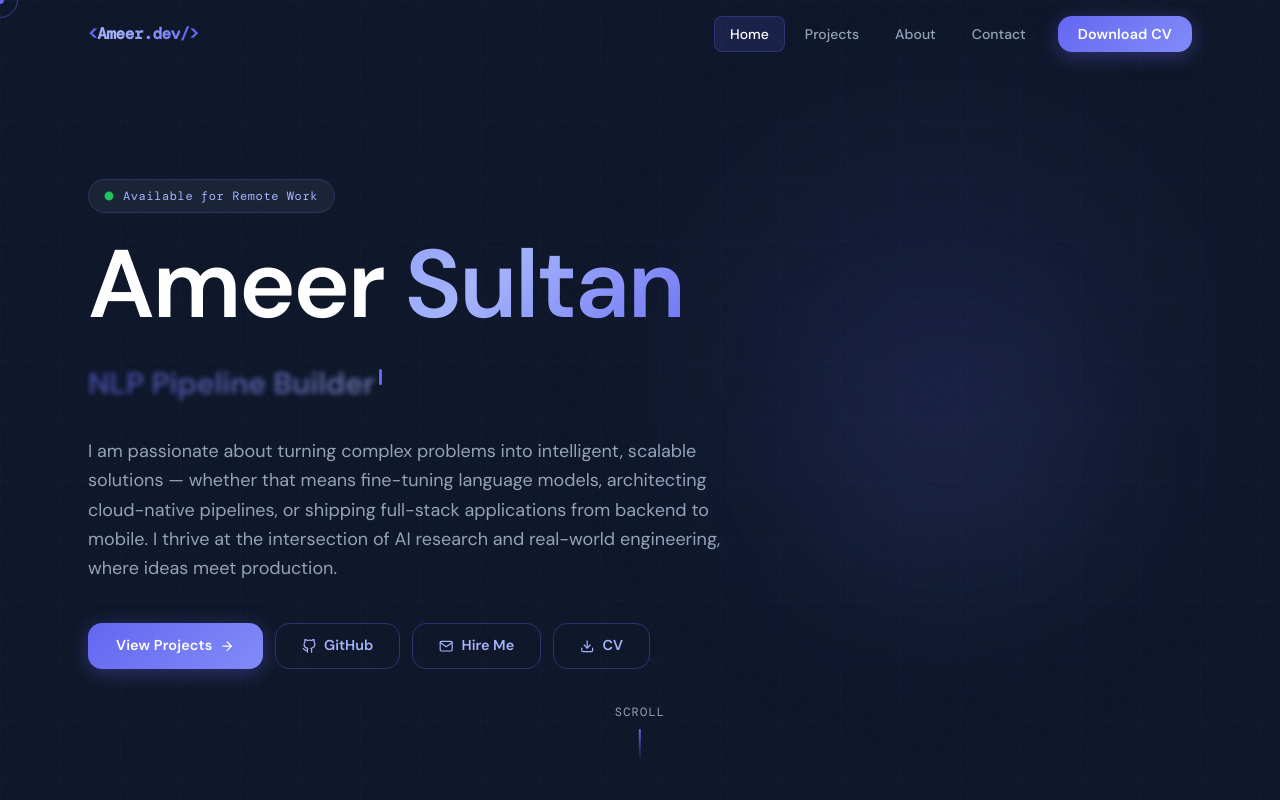
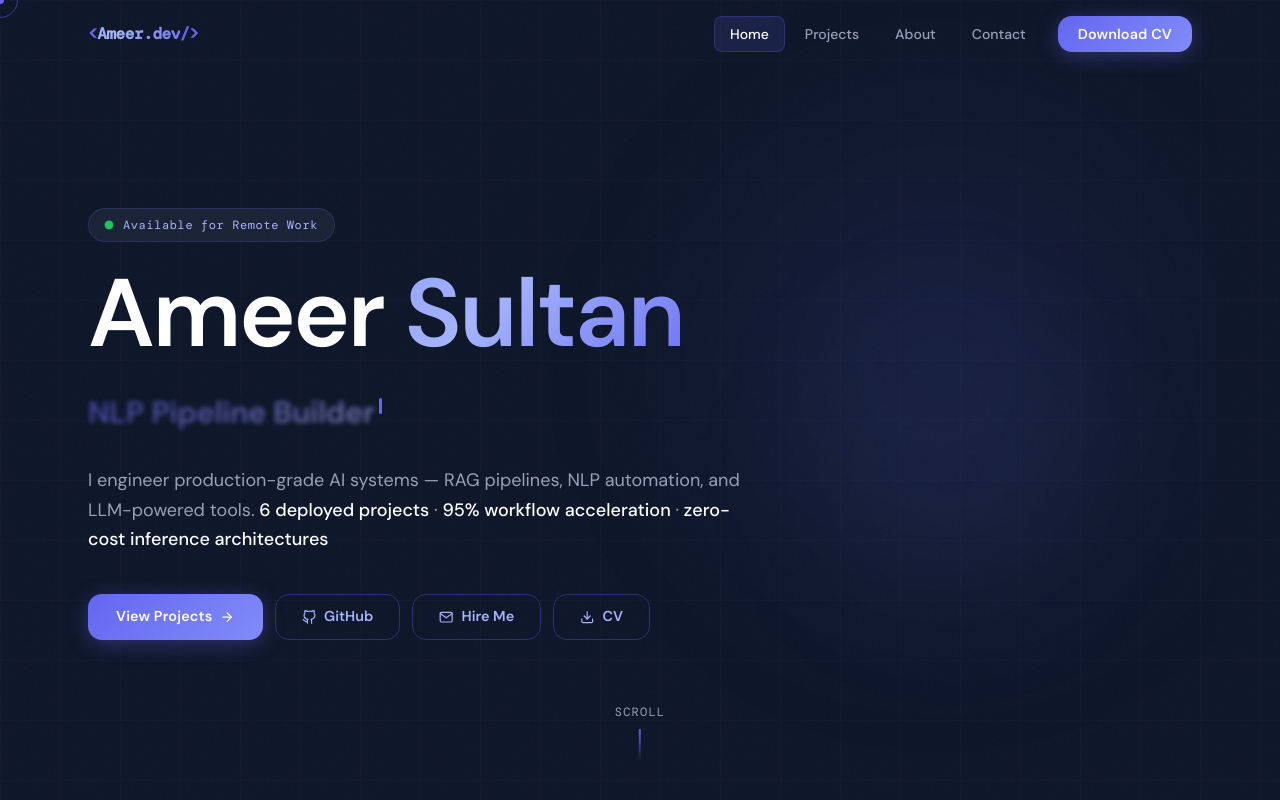
Before and after one commit to Ameer3716/Portfolio, a React (Create React App) app in the folder client/: page / in a window 1280 px wide. Shown: the top 800 px of the page. Built offline with nearby package versions, Linux system fonts and the light colour scheme; the HTML template or start-up script is replaced by a standard one.

Commit message:
Updation

```diff
--- a/client/src/pages/Home.jsx
+++ b/client/src/pages/Home.jsx
@@ -145,7 +145,12 @@ export default function Home() {
 
           {/* Description */}
           <motion.p variants={itemVariants} className="text-[#94A3B8] text-lg max-w-2xl mb-10 leading-relaxed">
-            I am passionate about turning complex problems into intelligent, scalable solutions — whether that means fine-tuning language models, architecting cloud-native pipelines, or shipping full-stack applications from backend to mobile. I thrive at the intersection of AI research and real-world engineering, where ideas meet production.
+            I engineer production-grade AI systems — RAG pipelines, NLP automation, and LLM-powered tools.{" "}
+            <span className="text-white font-medium">6 deployed projects</span>
+            {" · "}
+            <span className="text-white font-medium">95% workflow acceleration</span>
+            {" · "}
+            <span className="text-white font-medium">zero-cost inference architectures</span>
           </motion.p>
 
           {/* CTA buttons */}
```
